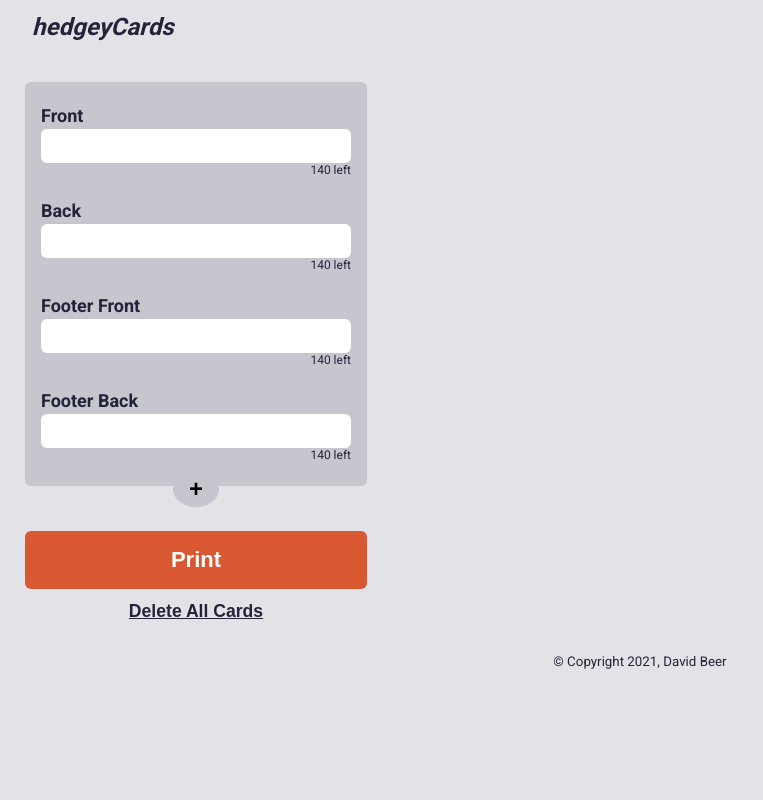
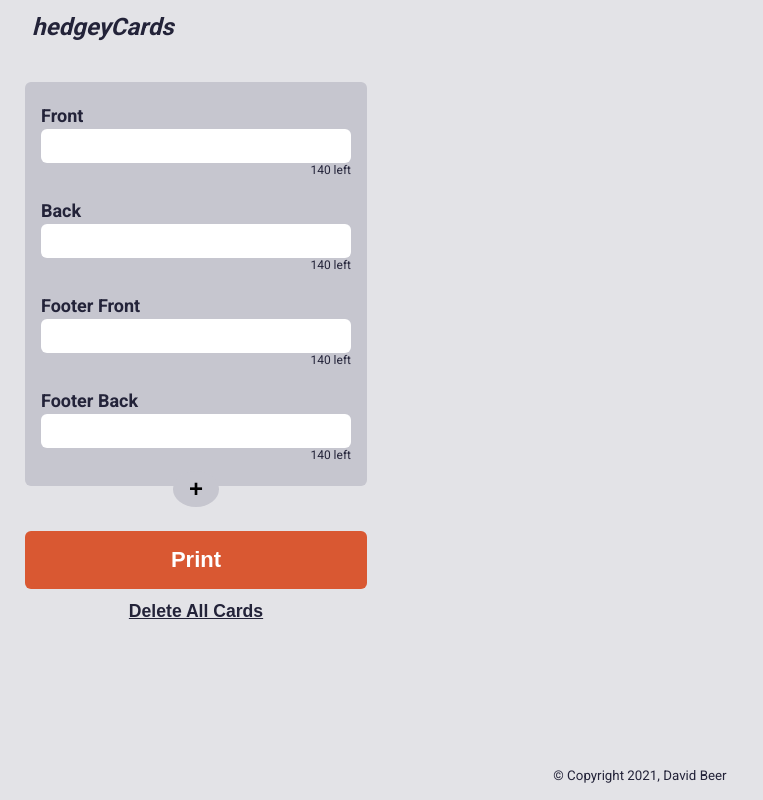
Before and after one commit to Obtez/flash-card-generator, a React (Create React App) app: page / in a window 1280 px wide. Shown: the whole page, without its empty margins (0-763 px from the left). Built offline with nearby package versions, Linux system fonts and the light colour scheme.

Commit message:
browserrouter now in index.ts, footer always at bottom of page

```diff
--- a/src/App.tsx
+++ b/src/App.tsx
@@ -1,7 +1,14 @@
+import Layout from "components/Layout/Layout";
 import Router from "./router/Router";
 
 function App() {
-  return <Router />;
+  return (
+    <div className="App">
+      <Layout>
+        <Router />
+      </Layout>
+    </div>
+  )
 }
 
 export default App;
--- a/src/components/Layout/Layout.module.scss
+++ b/src/components/Layout/Layout.module.scss
@@ -1,6 +1,12 @@
 @import "../../styles/variables";
 
 @media screen {
+  .layoutWrapper {
+    display: flex;
+    flex-flow: column nowrap;
+    min-height: 100vh;
+  }
+
   .navbar {
     width: 95%;
     margin: auto;
@@ -30,6 +36,10 @@
     }
   }
 
+  .mainContent {
+    flex-grow: 1;
+  }
+
   .footer {
     text-align: center;
     padding: 1rem 0;
--- a/src/components/Layout/Layout.tsx
+++ b/src/components/Layout/Layout.tsx
@@ -1,6 +1,7 @@
 import { ReactChild } from "react"
 import Footer from "./Footer"
 import Navbar from "./Navbar"
+import styles from "./Layout.module.scss";
 
 interface PropTypes {
   children: ReactChild
@@ -8,11 +9,11 @@ interface PropTypes {
 
 const Layout = ({children}: PropTypes) => {
   return (
-    <>
+    <div className={styles.layoutWrapper}>
       <Navbar />
-      {children}
+      <main className={styles.mainContent}>{children}</main>
       <Footer />
-    </>
+    </div>
   )
 }
 
--- a/src/index.tsx
+++ b/src/index.tsx
@@ -1,8 +1,11 @@
 import ReactDOM from 'react-dom';
+import { BrowserRouter } from 'react-router-dom';
 import './styles/index.scss';
 import App from './App';
 
 ReactDOM.render(
-    <App />,
+    <BrowserRouter>
+      <App />
+    </BrowserRouter>,
   document.getElementById('root')
 );
--- a/src/router/Router.tsx
+++ b/src/router/Router.tsx
@@ -5,14 +5,10 @@ import PageNotFound from "../pages/PageNotFound/PageNotFound";
 
 const Router = () => {
   return (
-    <BrowserRouter>
-      <Layout>
         <Routes>
           <Route path="/" element={<BuilderPage />} />
           <Route path="*" element={<PageNotFound />} />
         </Routes>
-      </Layout>
-    </BrowserRouter>
   )
 }
 
--- a/src/styles/index.scss
+++ b/src/styles/index.scss
@@ -9,7 +9,12 @@
 
 body {
   width: 100vw;
+  min-height: 100vh;
   font-family: 'Roboto', sans-serif;
   color: $text;
   background-color: $body-bg;
 }
+
+.App {
+  min-height: 100vh;
+}
```
